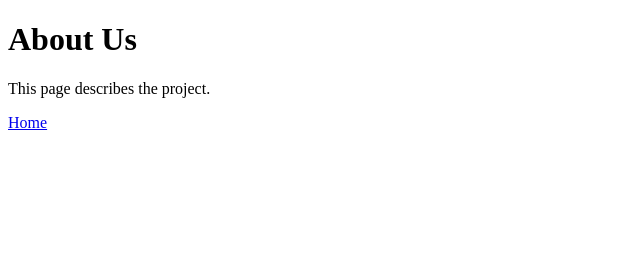
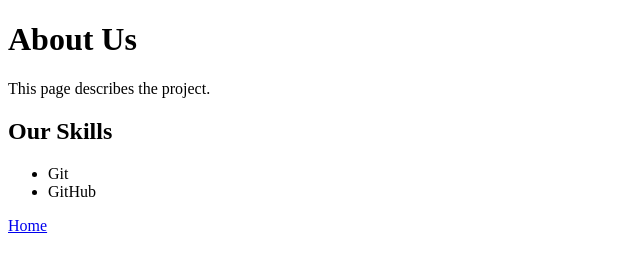
Before and after one commit to Ishan007-bot/git-workflow-assignment, a plain HTML site: page about.html in a window 1280 px wide. Shown: the whole page, without its empty margins (0-640 px from the left). Drawn offline with Linux system fonts and the light colour scheme.

Commit message:
Add skills section to about.html (feature branch)

```diff
--- a/about.html
+++ b/about.html
@@ -6,6 +6,11 @@
 <body>
   <h1>About Us</h1>
   <p>This page describes the project.</p>
+  <h2>Our Skills</h2>
+  <ul>
+    <li>Git</li>
+    <li>GitHub</li>
+  </ul>
   <a href="index.html">Home</a>
 </body>
 </html>
```
